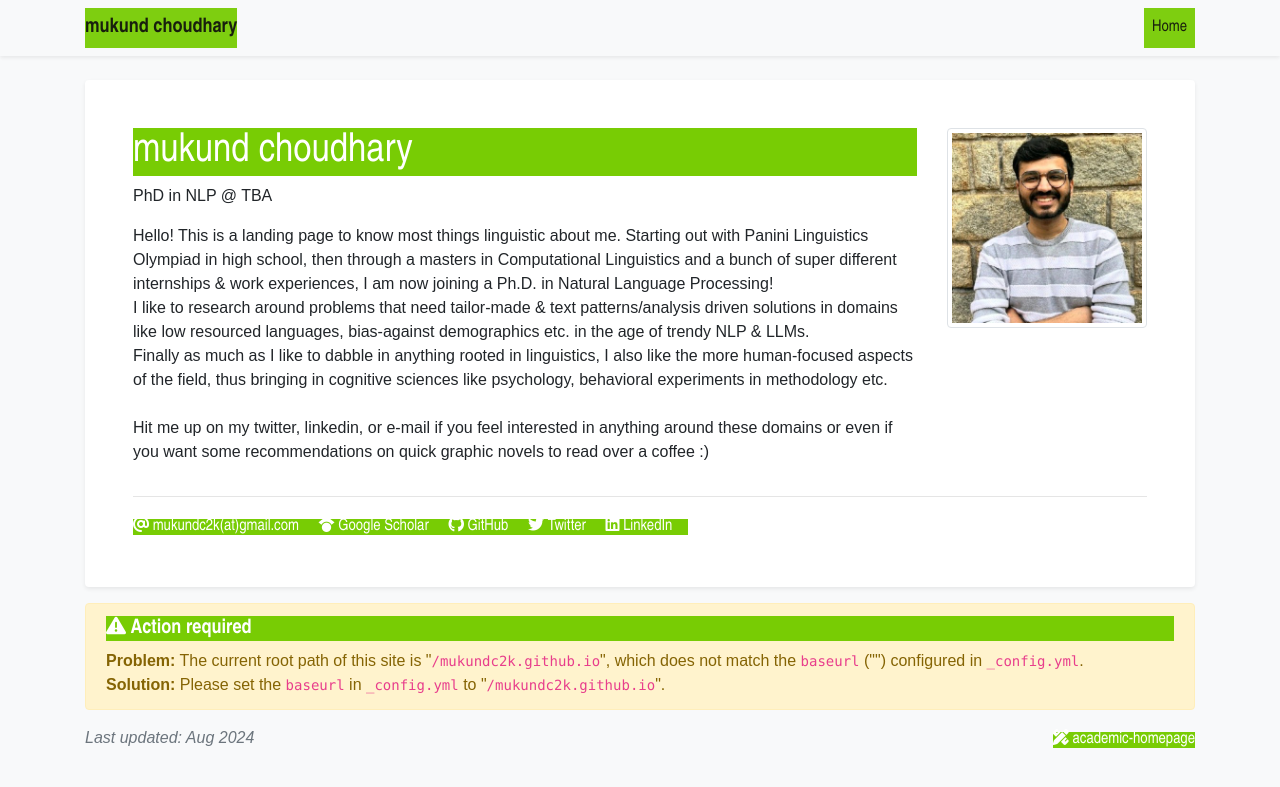
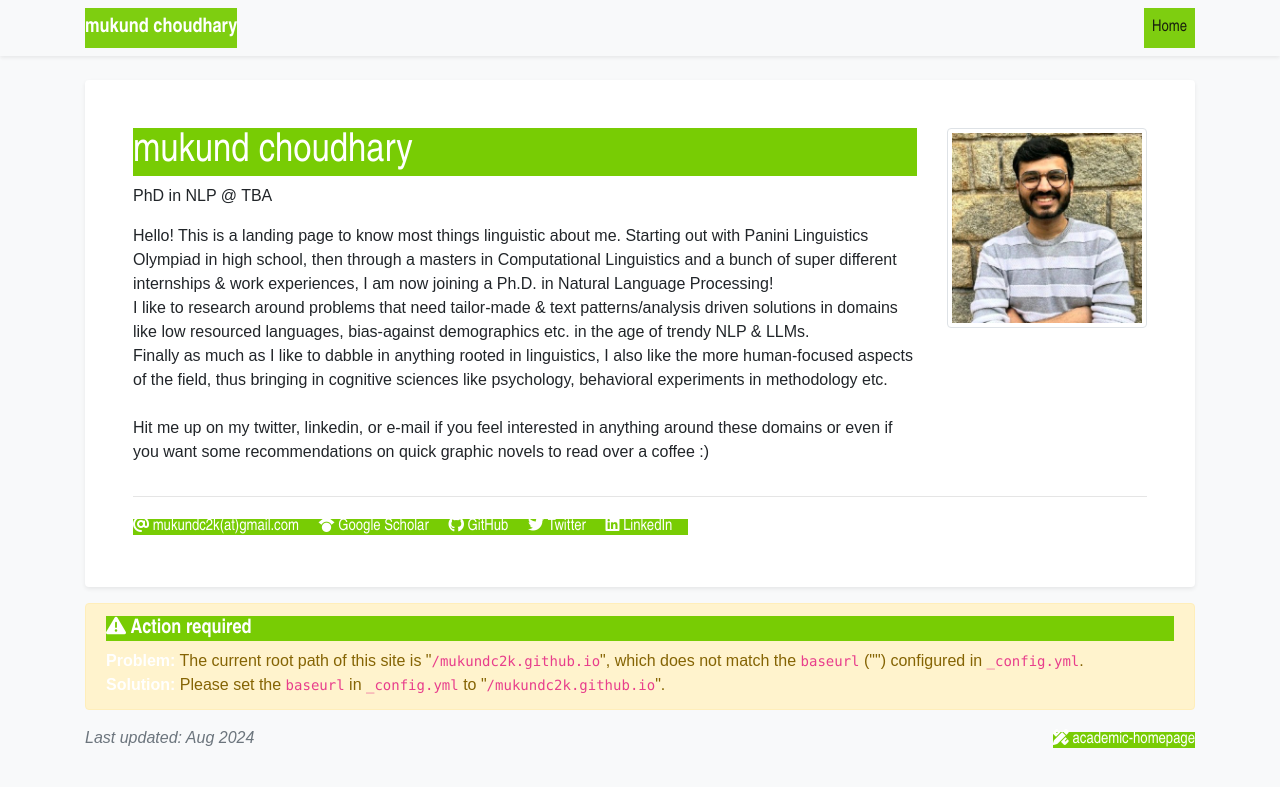
Before and after one commit to mukundc2k/mukundc2k.github.io, a Jekyll site: the page built from index.html, in a window 1280 px wide. Shown: the top 787 px of the page. Built offline with Jekyll 4.4.1, drawn with Linux system fonts in a browser that asks for light colours; a style sheet for code colours, icons or effects is not loaded.

Commit message:
Update global.css

```diff
--- a/assets/css/global.css
+++ b/assets/css/global.css
@@ -68,6 +68,10 @@ img.lazy {
     font-size: 100%;
 }
 
+strong {
+    color: #ffffff;
+}
+
 /* .email-text {
     font-family: Courier, monospace;
 } */
```
